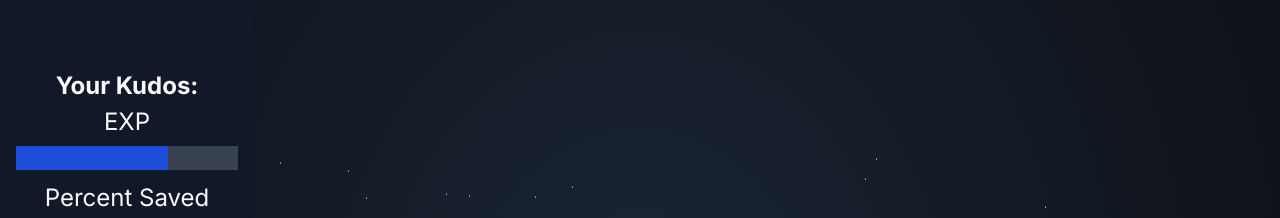
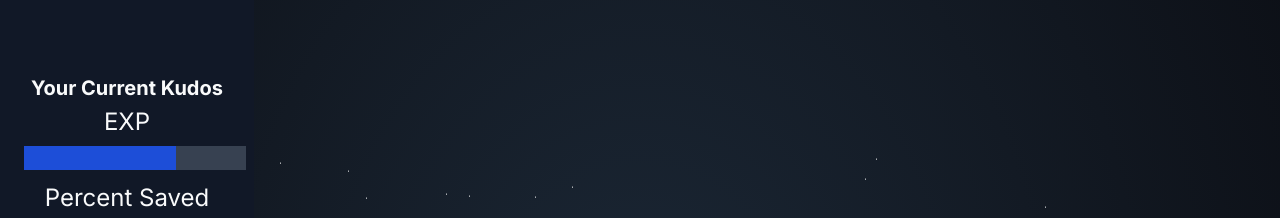
Before and after one commit to jacksonwelsh/enfauxlope, a React (Create React App) app in the folder web/: page / in a window 1280 px wide. Shown: the part 438-656 px from the top of the page. Built offline with nearby package versions, Linux system fonts and the light colour scheme; no server answers.

Commit message:
Formatted Sidebar text

```diff
--- a/web/src/SideBar.jsx
+++ b/web/src/SideBar.jsx
@@ -24,9 +24,9 @@ const SideBar = () => {
 
         </div>
         <div className="pb-4 text-center">
-          <h2 className="font-bold text-2xl">Your Kudos:</h2>
+          <h2 className="font-bold text-xl">Your Current Kudos</h2>
 
-          <div className="flex flex-col items-center text-2xl pt-1">
+          <div className="flex flex-col text-2xl pt-1">
             EXP
             <div className="w-full mx-2 h-6 my-2 bg-gray-700">
                 <div className={`bg-blue-700 h-6`} style={{ width: `${bars[0].barWidth}%`}} />
```
